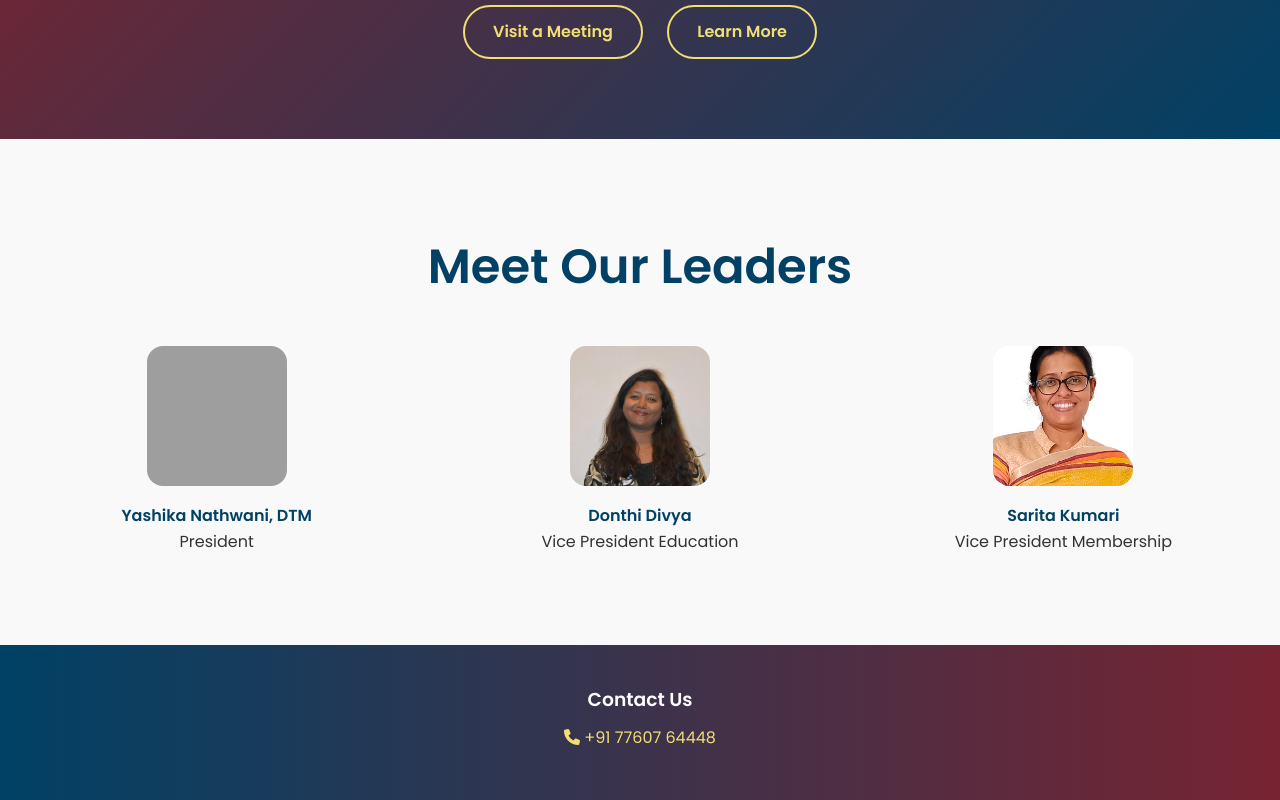
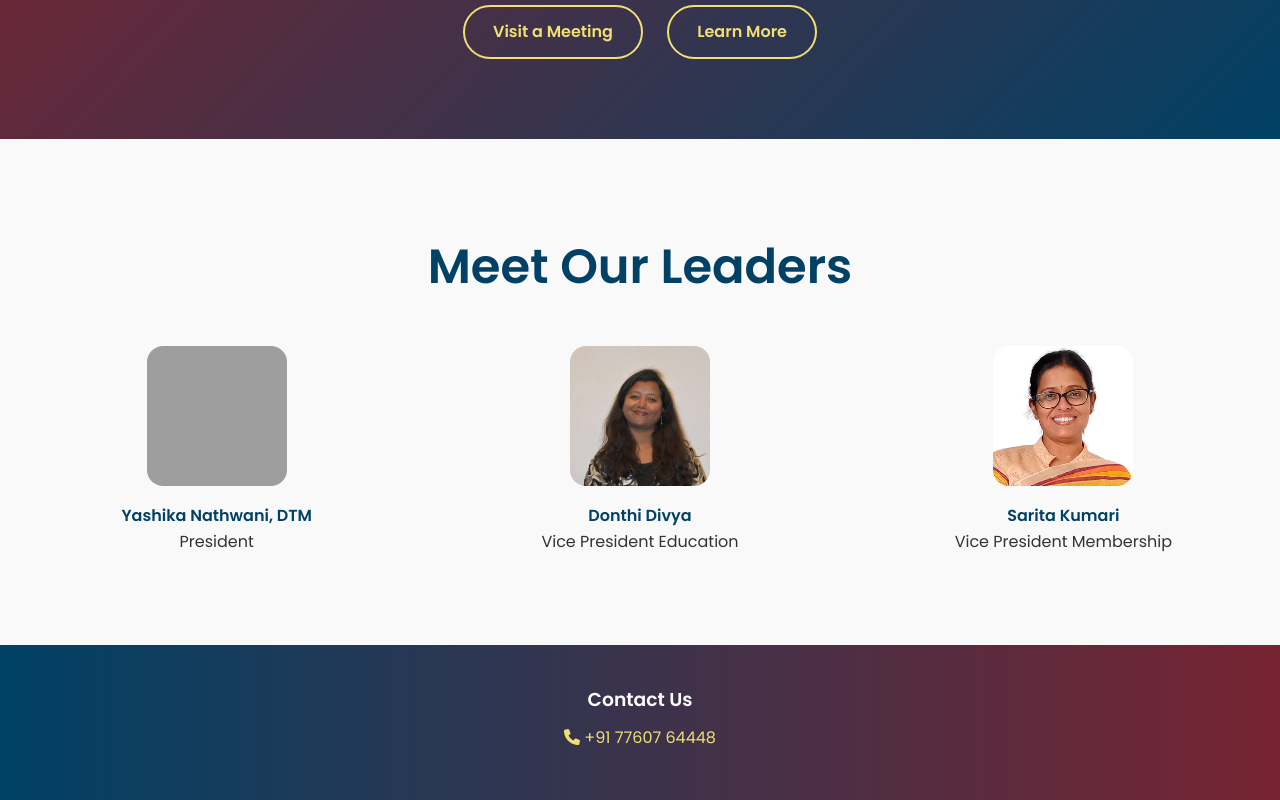
Before and after one commit to covisheeld/KR-Puram-Toastmasters-Club, a plain HTML site: page index.html in a window 1280 px wide. Shown: the part 3735-4535 px from the top of the page. Drawn offline with nearby package versions, Linux system fonts and the light colour scheme; grey boxes are pictures that could not be loaded.

Commit message:
Update index.html

```diff
--- a/index.html
+++ b/index.html
@@ -227,7 +227,7 @@
         </div>
 
         <div class="team-member" data-aos="zoom-in">
-            <img src="sarita.png">
+            <img src="Sarita.png">
             <h4>Sarita Kumari</h4>
             <p>Vice President Membership</p>
         </div>
```
